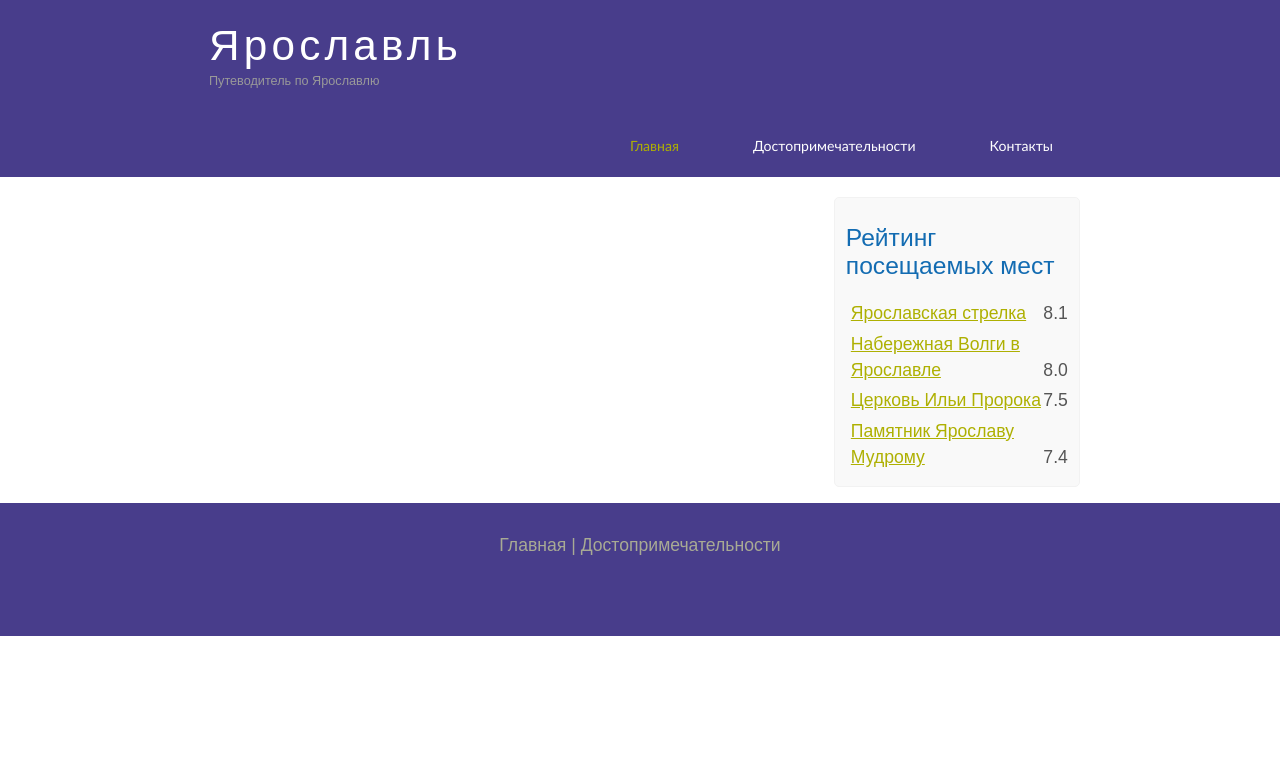
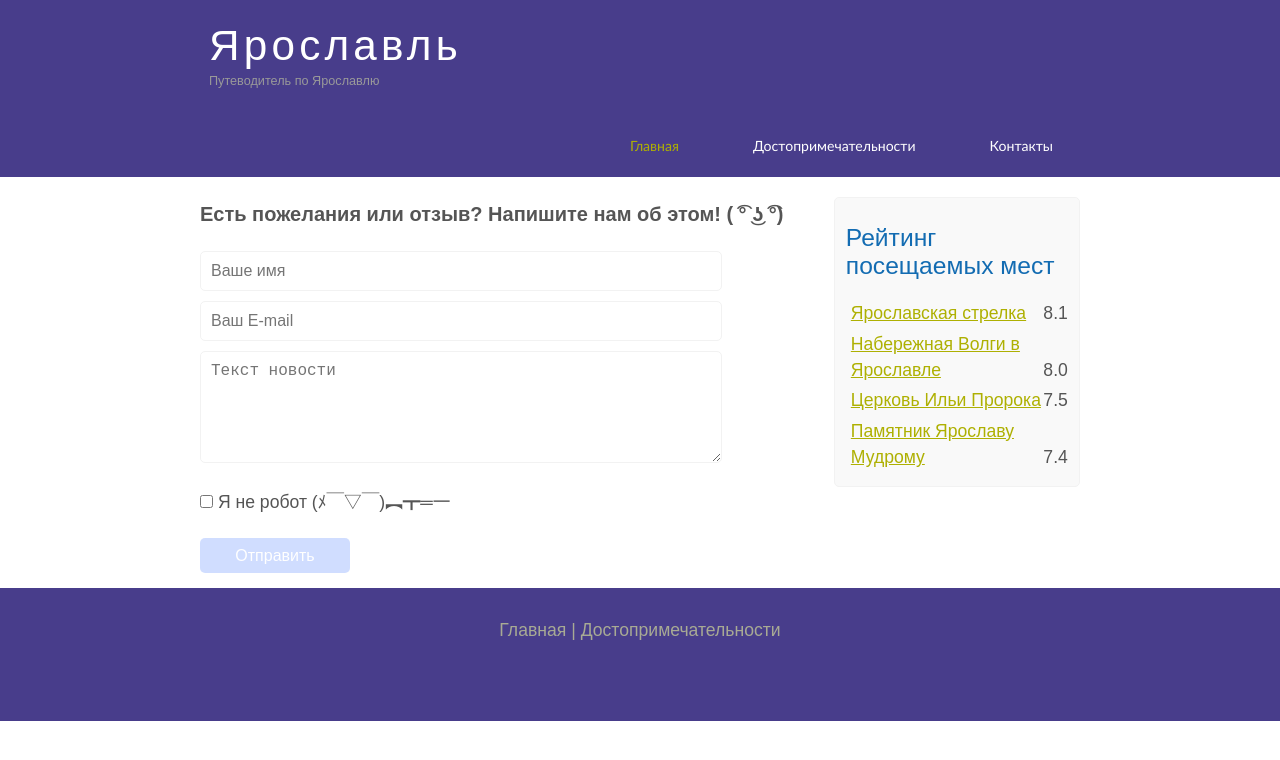
Before and after one commit to samadguliev/cityAttractions, a React (Create React App) app: page /contacts in a window 1280 px wide. Shown: the top 760 px of the page. Built offline with nearby package versions, Linux system fonts and the light colour scheme.

Commit message:
Form component

```diff
--- a/src/App.css
+++ b/src/App.css
@@ -230,6 +230,48 @@ hr {
   font-size: 0.8em;
 }
 
+.form-title {
+  font-size: 20px;
+  font-weight: 600;
+}
+
+.form-control {
+  margin-bottom: 10px;
+  font-size: 16px;
+  border-radius: 5px;
+  padding: 10px !important;
+  max-width: 500px;
+}
+
+.form-checkbox {
+  display: block;
+  margin: 10px 0;
+}
+
+.form-submit {
+  font-size: 16px;
+  margin: 15px 0;
+  width: 150px;
+  height: 35px;
+  cursor: pointer;
+  border-radius: 5px;
+  border: 0;
+  background-color: #1A5AFF;
+  color: #fff;
+  transition: 0.3s;
+}
+
+.form-submit:hover {
+  background-color: #3D84FF;
+}
+
+.form-submit:disabled {
+  opacity: 0.2;
+}
+
+.form-submit:disabled:hover {
+  background-color: #1A5AFF;
+}
 
 .footer {
   width: 100%;
--- a/src/App.js
+++ b/src/App.js
@@ -5,6 +5,7 @@ import Main from "./components/Main";
 import Footer from  './components/Footer'
 import Sidebar from "./components/Sidebar";
 import {List} from "./components/List";
+import {Form} from "./components/Form";
 import { BrowserRouter as Router, Switch, Route } from 'react-router-dom';
 import {ItemDetail} from "./components/ItemDetail";
 
@@ -38,6 +39,7 @@ class App extends React.Component {
                         <Router>
                             <Switch>
                                 <Route exact path={"/"} component={Main} />
+                                <Route exact path={"/contacts/"} component={Form} />
                                 <Route exact path={"/list/"} component={ () => <List list={this.state.list} />  } />
                                 <Route path={"/list/:id/"} component={ ItemDetail } />
                             </Switch>
--- /dev/null
+++ b/src/components/Form.js
@@ -0,0 +1,79 @@
+import React from "react";
+
+class Form extends React.Component {
+    state = {
+        name: '',
+        email: '',
+        text: '',
+        agree: false,
+    };
+    onBtnClickHandler = (e) => {
+        e.preventDefault();
+        alert("Message Sent.");
+        this.setState({
+            name: '',
+            email: '',
+            text: '',
+            agree: false,
+        })
+    };
+    handleChange = (e) => {
+        const { id, value } = e.currentTarget;
+        this.setState({ [id]: value })
+    };
+    handleCheckboxChange = (e) => {
+        this.setState({ agree: e.currentTarget.checked })
+    };
+    validate = () => {
+        const { name, email, text, agree } = this.state;
+        return !!(name.trim() && email.trim() && text.trim() && agree);
+
+    };
+    render() {
+        const { name, email, text } = this.state;
+        return (
+            <div className="form-container">
+                <p className="form-title">Есть пожелания или отзыв? Напишите нам об этом! ( ͡° ͜ʖ ͡°)</p>
+                <form className='add'>
+                    <input
+                        id='name'
+                        type='text'
+                        onChange={this.handleChange}
+                        className='form-control'
+                        placeholder='Ваше имя'
+                        value={name}
+                    />
+                    <input
+                        id='email'
+                        type='text'
+                        onChange={this.handleChange}
+                        className='form-control'
+                        placeholder='Ваш E-mail'
+                        value={email}
+                    />
+                    <textarea
+                        id='text'
+                        onChange={this.handleChange}
+                        className='form-control form-text'
+                        placeholder='Текст новости'
+                        cols="50"
+                        rows="5"
+                        value={text}
+                    ></textarea>
+
+                    <label className='form-checkbox'>
+                        <input type='checkbox' onChange={this.handleCheckboxChange} /> Я не робот (ﾒ￣▽￣)︻┳═一
+                    </label>
+                    <button
+                        className='form-submit'
+                        onClick={this.onBtnClickHandler}
+                        disabled={!this.validate()}>
+                        Отправить
+                    </button>
+                </form>
+            </div>
+        )
+    }
+}
+
+export { Form }
--- a/src/components/Header.js
+++ b/src/components/Header.js
@@ -15,7 +15,7 @@ class Header extends React.Component {
                     <ul className="menu">
                         <li className="selected"><a href="/">Главная</a></li>
                         <li><a href="/list/">Достопримечательности</a></li>
-                        <li><a href="#">Контакты</a></li>
+                        <li><a href="/contacts/">Контакты</a></li>
                     </ul>
                 </div>
             </div>
```
Also changed, not shown: src/components/Add.js (deleted, +0 -79 lines).
